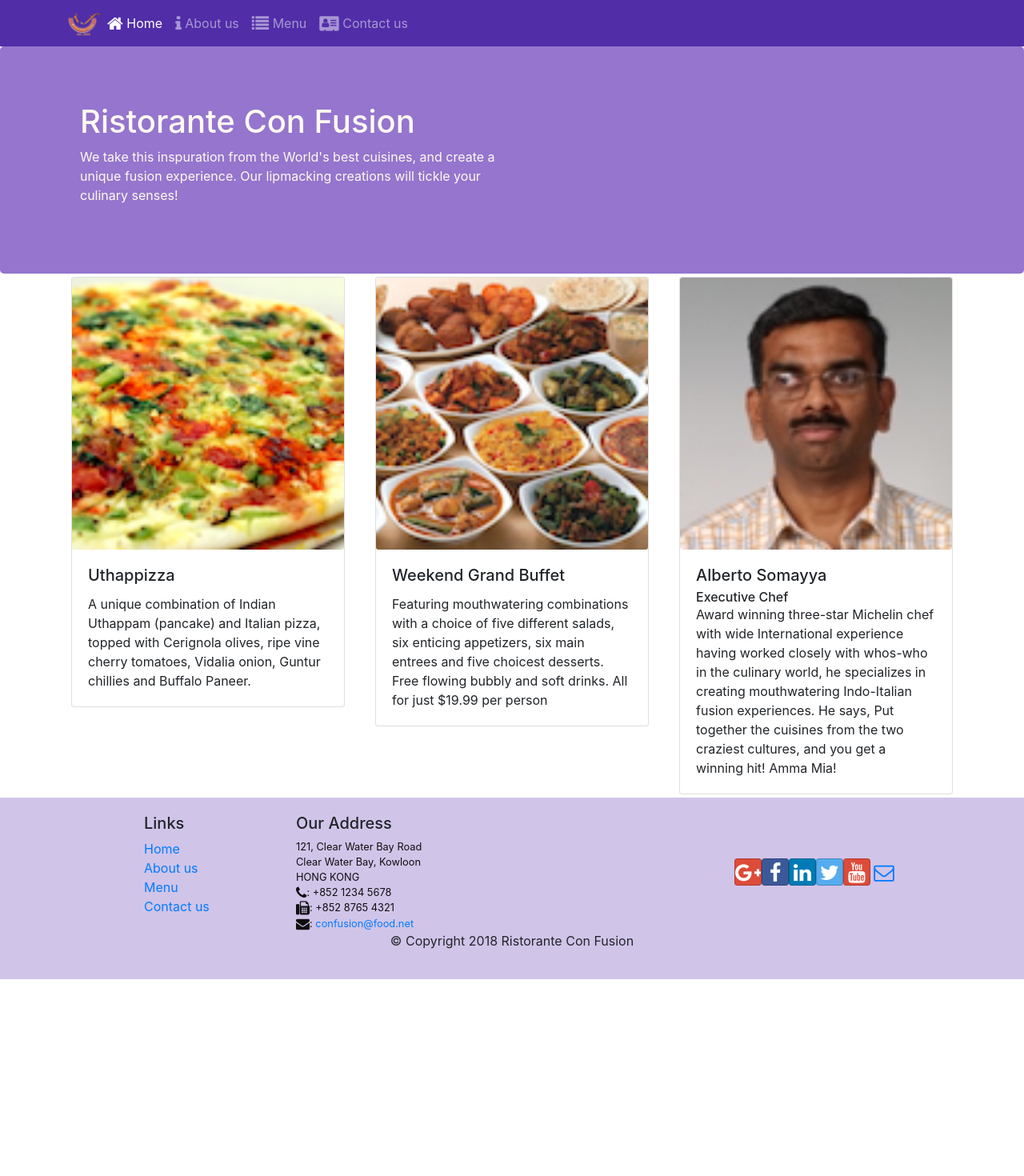
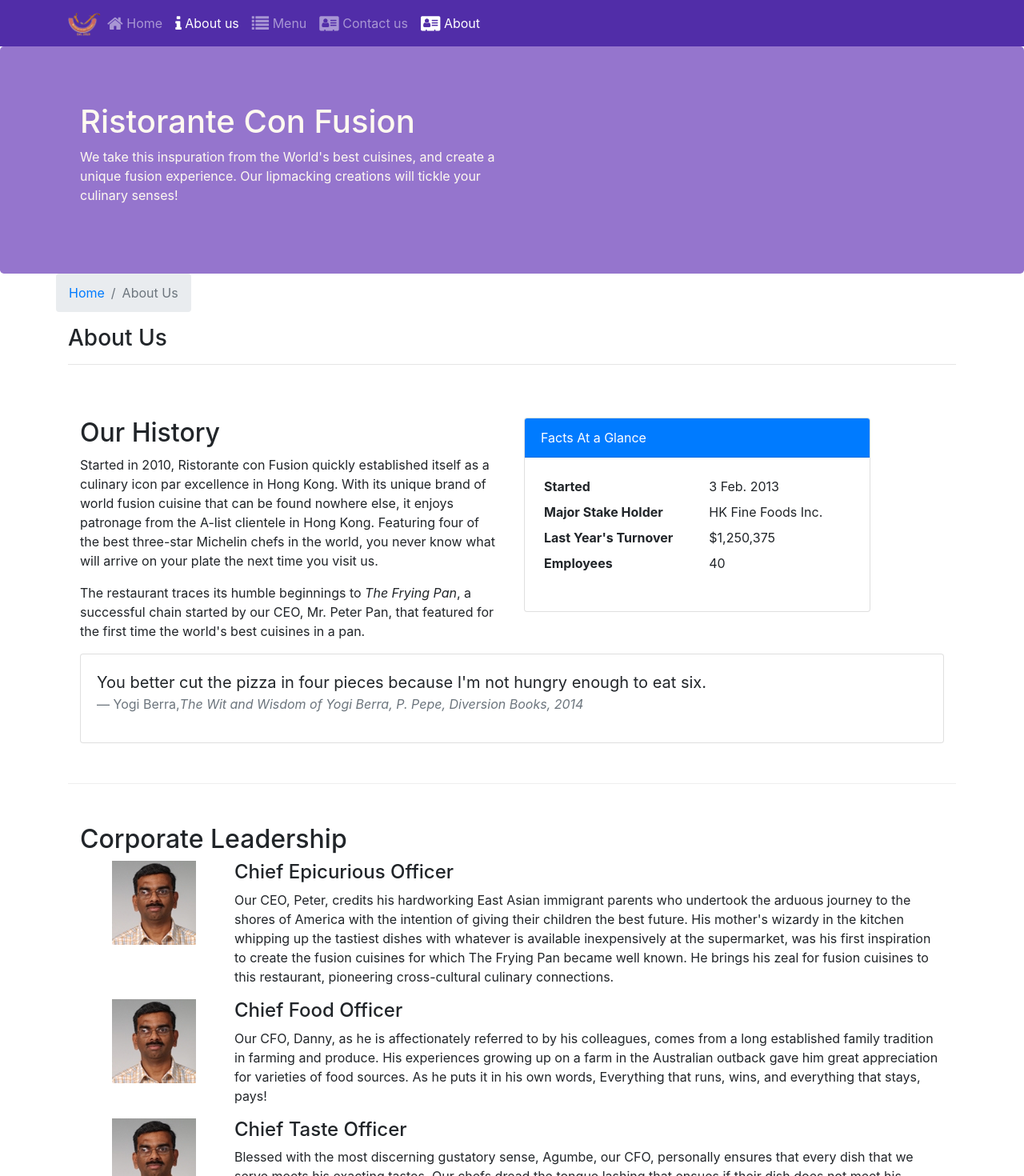
Before and after one commit to jonathanoleaz/React, a React (Create React App) app: page /about in a window 1280 px wide. Before the commit this address led to /home. Shown: the top 1470 px of the page at 80% size. Before the commit the page ends 1224 px from the top, so only its background shows below. Built offline with nearby package versions, Linux system fonts and the light colour scheme.

Commit message:
About leaders assignment using functional component

```diff
--- /dev/null
+++ b/src/components/AboutComponent.js
@@ -0,0 +1,79 @@
+import React from 'react';
+import { Breadcrumb, BreadcrumbItem, Card, CardBody, CardHeader, Media } from 'reactstrap';
+import { Link } from 'react-router-dom';
+import RenderLeader from './LeaderComponent';
+
+function About(props) {
+
+    const leaders = props.leaders.map((leader) => {
+        return (
+            <RenderLeader leader={leader} />
+            /*<p>Leader {leader.name}</p>*/
+        );
+    });
+
+    return(
+        <div className="container">
+            <div className="row">
+                <Breadcrumb>
+                    <BreadcrumbItem><Link to="/home">Home</Link></BreadcrumbItem>
+                    <BreadcrumbItem active>About Us</BreadcrumbItem>
+                </Breadcrumb>
+                <div className="col-12">
+                    <h3>About Us</h3>
+                    <hr />
+                </div>
+            </div>
+            <div className="row row-content">
+                <div className="col-12 col-md-6">
+                    <h2>Our History</h2>
+                    <p>Started in 2010, Ristorante con Fusion quickly established itself as a culinary icon par excellence in Hong Kong. With its unique brand of world fusion cuisine that can be found nowhere else, it enjoys patronage from the A-list clientele in Hong Kong.  Featuring four of the best three-star Michelin chefs in the world, you never know what will arrive on your plate the next time you visit us.</p>
+                    <p>The restaurant traces its humble beginnings to <em>The Frying Pan</em>, a successful chain started by our CEO, Mr. Peter Pan, that featured for the first time the world's best cuisines in a pan.</p>
+                </div>
+                <div className="col-12 col-md-5">
+                    <Card>
+                        <CardHeader className="bg-primary text-white">Facts At a Glance</CardHeader>
+                        <CardBody>
+                            <dl className="row p-1">
+                                <dt className="col-6">Started</dt>
+                                <dd className="col-6">3 Feb. 2013</dd>
+                                <dt className="col-6">Major Stake Holder</dt>
+                                <dd className="col-6">HK Fine Foods Inc.</dd>
+                                <dt className="col-6">Last Year's Turnover</dt>
+                                <dd className="col-6">$1,250,375</dd>
+                                <dt className="col-6">Employees</dt>
+                                <dd className="col-6">40</dd>
+                            </dl>
+                        </CardBody>
+                    </Card>
+                </div>
+                <div className="col-12">
+                    <Card>
+                        <CardBody className="bg-faded">
+                            <blockquote className="blockquote">
+                                <p className="mb-0">You better cut the pizza in four pieces because
+                                    I'm not hungry enough to eat six.</p>
+                                <footer className="blockquote-footer">Yogi Berra,
+                                <cite title="Source Title">The Wit and Wisdom of Yogi Berra,
+                                    P. Pepe, Diversion Books, 2014</cite>
+                                </footer>
+                            </blockquote>
+                        </CardBody>
+                    </Card>
+                </div>
+            </div>
+            <div className="row row-content">
+                <div className="col-12">
+                    <h2>Corporate Leadership</h2>
+                </div>
+                <div className="col-12">
+                    <Media list>
+                        {leaders}
+                    </Media>
+                </div>
+            </div>
+        </div>
+    );
+}
+
+export default About;
--- a/src/components/FooterComponent.js
+++ b/src/components/FooterComponent.js
@@ -10,7 +10,7 @@ function Footer(props){
                     <h5>Links</h5>
                     <ul className="list-unstyled">
                         <li><Link to="/home">Home</Link></li>
-                        <li><Link to="/aboutus">About us</Link></li>
+                        <li><Link to="/about">About us</Link></li>
                         <li><Link to="/menu">Menu</Link></li>
                         <li><Link to="/contactus">Contact us</Link></li>
                     </ul>
--- a/src/components/HeaderComponent.js
+++ b/src/components/HeaderComponent.js
@@ -4,9 +4,9 @@ import { NavLink } from 'react-router-dom';
 
 class Header extends Component {
 
-    constructor(props){
+    constructor(props) {
         super(props);
-        this.state={
+        this.state = {
             isNavOpen: false
         };
 
@@ -15,7 +15,7 @@ class Header extends Component {
     }
 
 
-    toggleNav(){
+    toggleNav() {
         this.setState({
             isNavOpen: !this.state.isNavOpen
         })
@@ -37,22 +37,27 @@ class Header extends Component {
                                 <NavItem>
                                     <NavLink className="nav-link" to="/home">
                                         <span className="fa fa-home fa-lg"></span> Home
-                                </NavLink>
+                                    </NavLink>
                                 </NavItem>
                                 <NavItem>
-                                    <NavLink className="nav-link" to="/aboutus">
+                                    <NavLink className="nav-link" to="/about">
                                         <span className="fa fa-info fa-lg"></span> About us
-                                </NavLink>
+                                    </NavLink>
                                 </NavItem>
                                 <NavItem>
                                     <NavLink className="nav-link" to="/menu">
                                         <span className="fa fa-list fa-lg"></span> Menu
-                                </NavLink>
+                                    </NavLink>
                                 </NavItem>
                                 <NavItem>
                                     <NavLink className="nav-link" to="/contactus">
                                         <span className="fa fa-address-card fa-lg"></span> Contact us
-                                </NavLink>
+                                    </NavLink>
+                                </NavItem>
+                                <NavItem>
+                                    <NavLink className="nav-link" to="/about">
+                                        <span className="fa fa-address-card fa-lg"></span> About
+                                    </NavLink>
                                 </NavItem>
                             </Nav>
                         </Collapse>
--- /dev/null
+++ b/src/components/LeaderComponent.js
@@ -0,0 +1,19 @@
+import React from 'react';
+import { Media } from 'reactstrap';
+
+
+function RenderLeader(props) {
+    return (
+        <Media tag="li" key={props.leader.id}>
+            <Media left middle>
+                <Media object src={props.leader.image} alt={props.leader.name} />
+            </Media>
+            <Media body className="ml-5">
+                <Media heading>{props.leader.designation}</Media>
+                <p>{props.leader.description}</p>
+            </Media>
+        </Media>
+    )
+}
+
+export default RenderLeader;
--- a/src/components/MainComponent.js
+++ b/src/components/MainComponent.js
@@ -1,16 +1,17 @@
 import React, { Component } from 'react';
 import Menu from './MenuComponent';
 import Contact from './ContactComponent';
+import DishDetail from './DishDetailComponent';
+import Header from './HeaderComponent';
+import Footer from './FooterComponent';
+import Home from './HomeComponent';
+import AboutComponent from './AboutComponent';
+import {Switch, Route, Redirect} from 'react-router-dom';
+
 import { DISHES } from '../shared/dishes';
 import { COMMENTS } from '../shared/comments';
 import { LEADERS } from '../shared/leaders';
 import { PROMOTIONS } from '../shared/promotions';
-import DishDetail from './DishDetailComponent';
-import Header from './HeaderComponent';
-import Footer from './FooterComponent';
-import Home from './HomeComponent';
-import {Switch, Route, Redirect} from 'react-router-dom';
-
 
 /**
  * @description: Component dedicated to track the state of the application
@@ -59,6 +60,7 @@ class Main extends Component {
                                                                     onClick={(dishId) => this.onDishSelect(dishId)} />}/>
                     <Route path="/menu/:dishId" component={DishWithId} />
                     <Route exact path="/contactus" component={Contact}/>
+                    <Route path="/about" component={()=> <AboutComponent leaders={this.state.leaders} />}/>
                     <Redirect to="/home" />
                 </Switch>
                 <Footer/>
```
